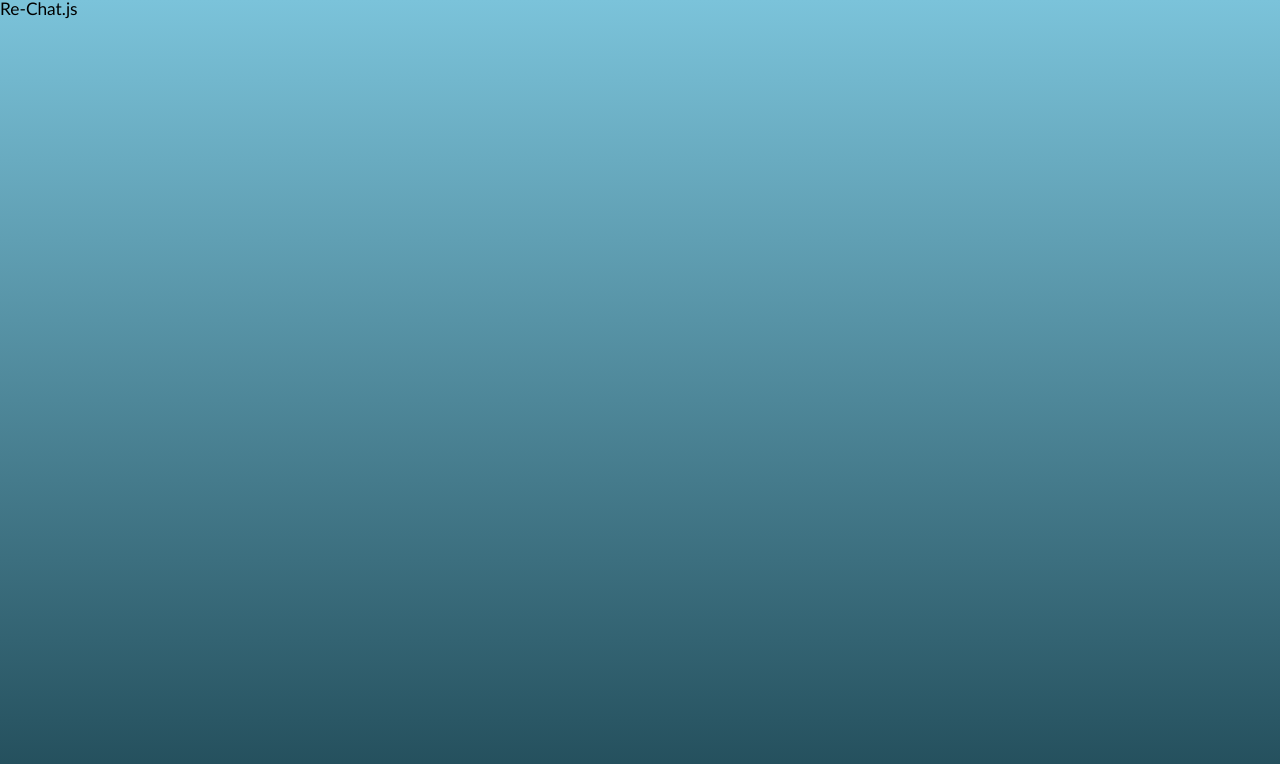
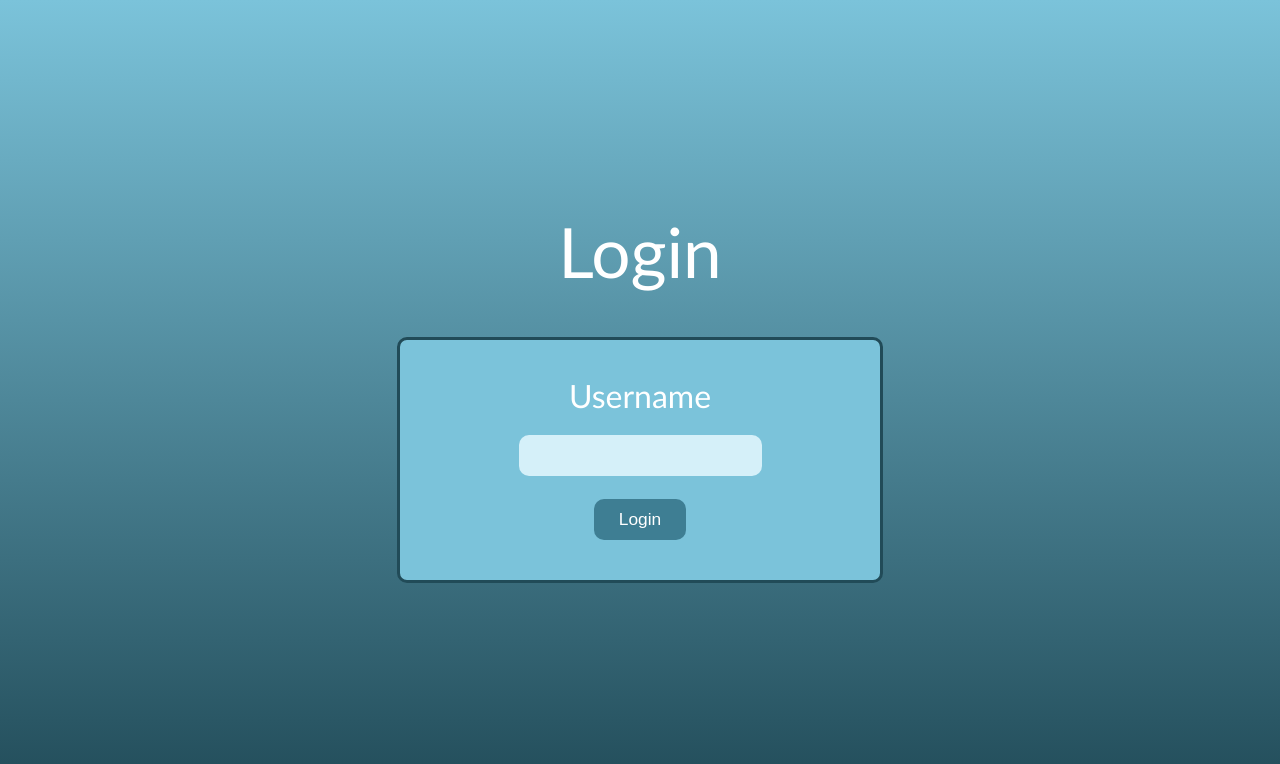
Before and after one commit to OnixFang/re-chatjs, a React (Create React App) app: page / in a window 1280 px wide. Shown: the top 764 px of the page. Built offline with nearby package versions, Linux system fonts and the light colour scheme.

Commit message:
Cleanup and setup App component with login and chat

```diff
--- a/src/components/App.jsx
+++ b/src/components/App.jsx
@@ -1,7 +1,24 @@
-export default function App() {
-  return (
-    <div>
-      <h1>Re-Chat.js</h1>
-    </div>
-  );
+import React from 'react';
+import { io } from 'socket.io-client';
+import Login from './Login';
+import Chat from './Chat';
+const endpoint = 'http://rechatjsapi:9010';
+let socket;
+
+export default class App extends React.Component {
+  constructor(props) {
+    super(props);
+    this.state = {
+      data: '',
+      user: null,
+    };
+  }
+
+  login = (username) => {
+    this.setState({ user: { username } });
+  };
+
+  render() {
+    return this.state.user ? <Chat /> : <Login login={this.login} />;
+  }
 }
```
